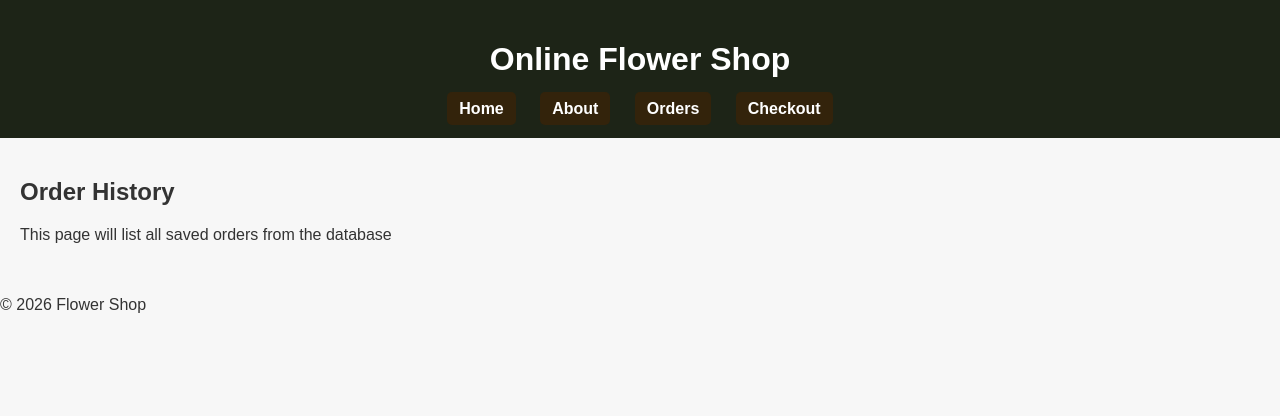
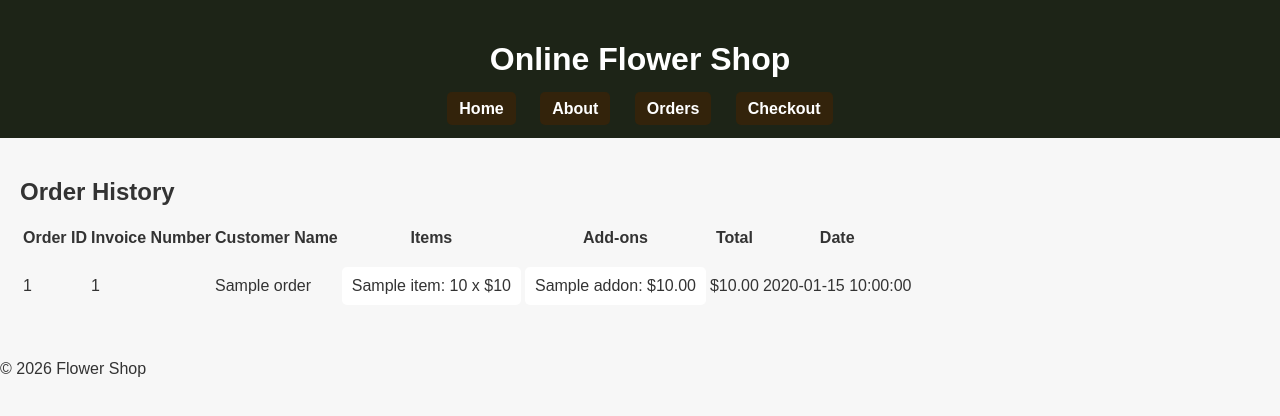
Before and after one commit to GodlyAdmin/CSC2_Flask_Practise, a Flask app: template templates/order_history.html in a window 1280 px wide. Shown: the top 416 px of the page. Run offline with Flask 3, Linux system fonts and the light colour scheme; the template is opened without the code that fills it: most values are stand-ins (such as "Sample title", 1, 10 or a date in 2020).

Commit message:
Implement order history display

```diff
--- a/app.py
+++ b/app.py
@@ -50,7 +50,24 @@ def checkout():
 
 @app.route('/orders')
 def order_history():
-    return render_template('order_history.html')
+    with sqlite3.connect('flower_shop.db') as conn:
+        cursor = conn.cursor()
+        cursor.execute('SELECT * FROM orders')
+        rows = cursor.fetchall()
+
+    orders = []
+    for row in rows:
+        orders.append({
+            'order_id': row[0],
+            'invoice_number': row[1],
+            'customer_name': row[2],
+            'items': json.loads(row[3]),
+            'addons': json.loads(row[4]),
+            'total': row[5],
+            'date': row[6]
+        })
+
+    return render_template('order_history.html', orders=orders)
 
 @app.route("/remove_from_cart")
 def remove_from_cart():
--- a/data/flowers.json
+++ b/data/flowers.json
@@ -1,7 +1,7 @@
 {
     "Rose": {
         "price": 13,
-        "stock": 90
+        "stock": 89
     },
     "Tulip": {
         "price": 11,
--- a/templates/order_history.html
+++ b/templates/order_history.html
@@ -4,5 +4,43 @@
 
 {% block content %}
 <h2>Order History</h2>
-<p>This page will list all saved orders from the database</p>
+<table>
+    <thead>
+        <tr>
+            <th>Order ID</th>
+            <th>Invoice Number</th>
+            <th>Customer Name</th>
+            <th>Items</th>
+            <th>Add-ons</th>
+            <th>Total</th>
+            <th>Date</th>
+        </tr>
+    </thead>
+    <tbody>
+        {% for order in orders %}
+        <tr>
+            <td>{{ order['order_id'] }}</td>
+            <td>{{ order['invoice_number'] }}</td>
+            <td>{{ order['customer_name'] }}</td>
+            <td>
+                <ul>
+                {% for item, details in order['items'].items() %}
+                    <li>{{ item }}: {{ details['quantity'] }} x ${{ details['price'] }}</li>
+                {% endfor %}
+                </ul>
+            </td>
+            <td>
+                <ul>
+                {% for addon, price in order['addons'].items() %}
+                    <li>{{ addon }}: ${{ '%.2f' % price }}</li>
+                {% endfor %}
+                </ul>
+            </td>
+            <td>${{ '%.2f' % order['total'] }}</td>
+            <td>{{ order['date'] }}</td>
+        </tr>
+        {% endfor %}
+    </tbody>
+</table>
+
 {% endblock %}
```
Also changed, not shown: Invoices/INV-20260607224635.txt (added, +12 -0 lines), flower_shop.db.
